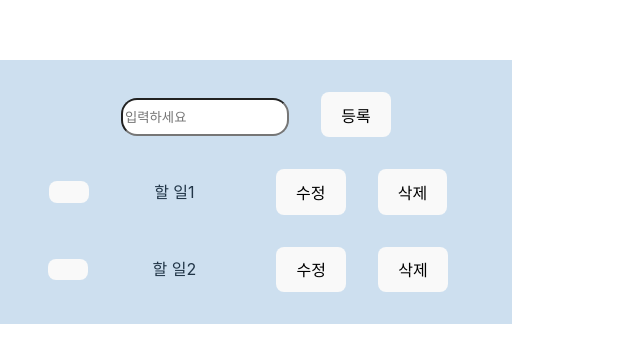
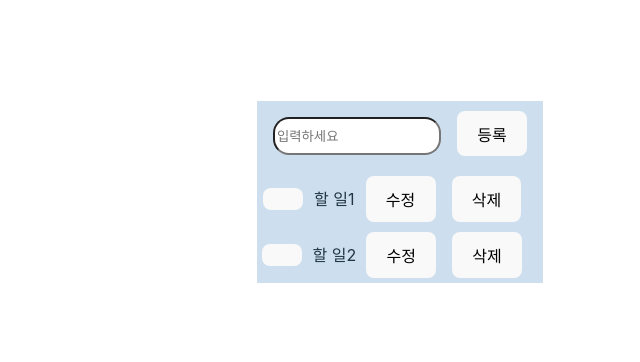
Before and after one commit to suhyeon0111/Typescript_study, a React (Vite) app in the folder myWebPage/: page / in a window 1280 px wide. Shown: the part 208-570 px from the top of the page, without its empty margins (0-640 px from the left). Built offline with nearby package versions, Linux system fonts and the light colour scheme.

Commit message:
[style]: Container 화면 중앙 정렬

```diff
--- a/myWebPage/src/App.css
+++ b/myWebPage/src/App.css
@@ -1,14 +1,8 @@
 .App {
-  text-align: center;
-  width: 30rem;
-  margin: 0 auto;
-  padding: 1rem;
-  background-color: rgb(205, 223, 239);
+  display: flex;
+  justify-content: center; /*가로 중앙 정렬 */
+  align-items: center; /*세로 중앙 정렬 */
+  width: 100vh; /*화면 전체 가로 길이*/
+  height: 100vh; /*화면 전체 높이*/
+  /* background-color: rgb(205, 223, 239); */
 }
-
-.todoContainer{
-  display: flex;
-  flex-direction: row;
-  justify-content: space-around;
-  align-items: center;
-}
--- a/myWebPage/src/Components/CreateTodo.tsx
+++ b/myWebPage/src/Components/CreateTodo.tsx
@@ -14,7 +14,7 @@ export default function CreateTodo({
   inputText
 }: InputTextProps) {
   return (
-    <div>
+    <div className="todoCreateContainer">
       <form onSubmit={(event) => onSubmit(event)}>
         <input className="Input_create" onChange={(e) => onChange(e)} type="text" value={inputText} placeholder="입력하세요" />
         <button type="submit" className="Button_submit">등록</button>
--- a/myWebPage/src/Components/TodoList.tsx
+++ b/myWebPage/src/Components/TodoList.tsx
@@ -61,7 +61,7 @@ function TodoList() {
   }
 
   return (
-    <div className='todoCreateContainer'>
+    <div className='Container'>
       <CreateTodo onChange={textTypingHandler} onSubmit={textInputHandler} inputText={inputText} />
       <div className='todoListContainer'>
         {todoList.map((item) => (
--- a/myWebPage/src/Components/TodoStyle.css
+++ b/myWebPage/src/Components/TodoStyle.css
@@ -1,5 +1,5 @@
 .Button_submit {
-    margin: 1rem;
+    margin: 0 1rem 0 0;
 }
 
 .Input_create{
@@ -14,3 +14,22 @@
     width: 10rem;
     height: 2rem;
 }
+
+.Container{
+  background-color: rgb(205, 223, 239);
+}
+.todoContainer{
+    display: flex;
+    flex-direction: row;
+    justify-content: space-around;
+    align-items: center;
+    /* background-color: bisque; */
+  }
+
+  .todoCreateContainer{
+
+  }
+
+  .todoListContainer{
+
+  }
```
